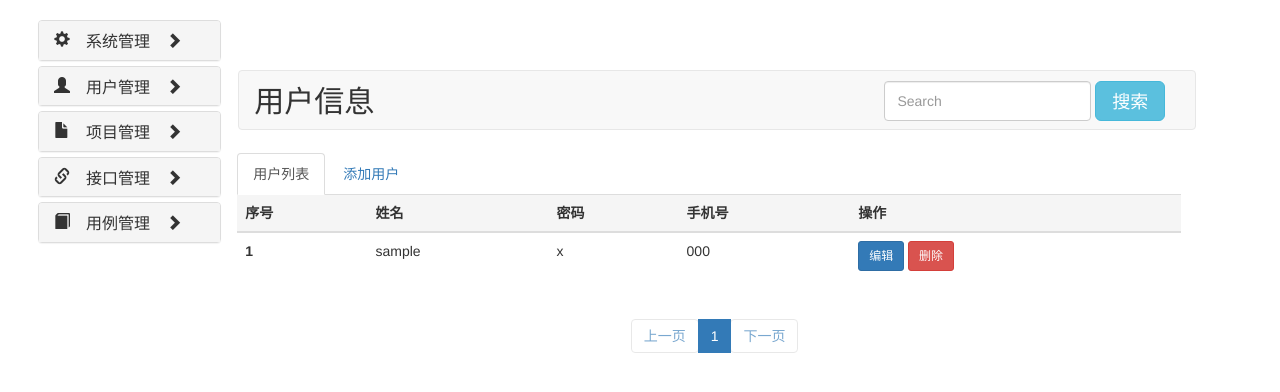
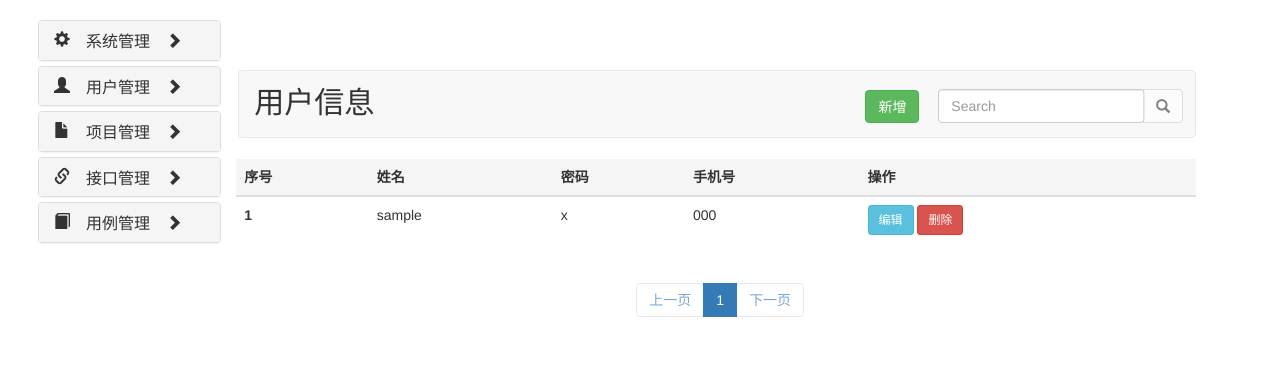
Before and after one commit to wanhb123/auto_api1, a Flask app: page /app/user/getUserInfo in a window 1280 px wide. Shown: the part 52-444 px from the top of the page. Run offline with Flask 2, Linux system fonts and the light colour scheme; tables that the repository leaves empty hold one stand-in row (values such as "Sample post"); some libraries are stand-ins or nearby versions.

Commit message:
增加新增用户页面

```diff
--- a/apps/user/views.py
+++ b/apps/user/views.py
@@ -49,13 +49,17 @@ def add_user():
         phone = request.form.get('phone')
         idCard = request.form.get('idcard')
         if username and password:
-            user = User(username=username, password=password, phone=phone)
-            db.session.add(user)
-            db.session.commit()
+            try:
+                user = User(username=username, password=password, phone=phone)
+                db.session.add(user)
+                db.session.commit()
+                return redirect(url_for('user.getUsersInfo'))
+            except Exception as e:
+                print('发生{}异常'.format(e))
         else:
-            data = {'msg': '信息不能为空'}
-            return jsonify(data)
-    return redirect('/getUserInfo')
+            return render_template('add/addUser.html', msg='信息不能为空')
+    else:
+        return render_template('add/addUser.html')
 
 
 @user.route('/searchUserInfo', methods=['GET', 'POST'])
@@ -68,7 +72,7 @@ def searchUserInfo():
     if keyword:
         pagination = User.query.filter(User.username.contains(keyword)).paginate(page=page, per_page=5)
         print(type(pagination))
-        if pagination == 0:
+        if pagination.items == 0:
             return render_template('user/userInfo.html', msg='暂无数据')
         else:
             return render_template('user/userInfo.html', pagination=pagination)
--- a/templates/add/InterfaceDetail.html
+++ b/templates/add/InterfaceDetail.html
@@ -11,6 +11,7 @@
                 </div>
                 <div class="collapse navbar-collapse" id="bs-example-navbar-collapse-1">
                     <form class="navbar-form navbar-right" action="{{ url_for('interface.searchInterface') }}" method="post">
+                        <a href="{{ url_for() }}"></a>
                         <div class="form-group" style="margin-top: 2px;">
                             <input type="text" name="search" class="form-control" placeholder="Search" style="height: 40px;">
                         </div>
--- a/templates/add/base.html
+++ b/templates/add/base.html
@@ -75,6 +75,8 @@
                             <ul class="list-group">
                                 <li class="list-group-item">&nbsp;&nbsp;&nbsp;&nbsp;<a
                                         href="{{ url_for('user.getUsersInfo') }}">用户信息</a></li>
+                                <li class="list-group-item">&nbsp;&nbsp;&nbsp;&nbsp;<a
+                                        href="{{ url_for('user.add_user') }}">新增用户</a></li>
                             </ul>
                         </div>
                     </div>
--- a/templates/user/userInfo.html
+++ b/templates/user/userInfo.html
@@ -2,40 +2,46 @@
 {% block mycss %}
     <style>
         .form-control {
-            height: 46px;
+            height: 34px;
+            margin-top: 10px;
+        }
+    .btn-success{
+        margin-top: 10px;
+        margin-right: 15px;
+        height: 33px;
+    }
+    .input-group-btn:last-child>.btn, .input-group-btn:last-child>.btn-group{
+        margin-top: 9px;
+        margin-left: -20px;
+    }
+    .input-group-btn{
+         opacity:0.6;
     }
     </style>
 {% endblock %}
 {% block center %}
     <div class="row">
-        <nav class="navbar navbar-default" style="margin-left: 2px; margin-top: 50px;">
+        <nav class="navbar navbar-default" style="margin-left: 2px; margin-top: 50px;height: 68px;">
             <div class="container-fluid" style="margin-left: auto;">
                 <div class="navbar-header">
-                    <h2 style="margin-top: 14px;">用户信息</h2>
+                    <h2 style="margin-top: 15px">用户信息</h2>
                 </div>
                 <div class="collapse navbar-collapse" id="bs-example-navbar-collapse-1">
                     <form class="navbar-form navbar-right" action="{{ url_for('user.searchUserInfo') }}" method="post">
-                        <div class="form-group" style="margin-top: 2px;">
-                            <input type="text" name="search" class="form-control" placeholder="Search" style="height: 40px;">
+                        <a href="{{ url_for('user.add_user') }}" class="btn btn-success">新增</a>
+                        <div class="form-group">
+                            <input type="text" name="search" class="form-control" placeholder="Search">
+                            <span class="input-group-btn pull-right">
+                                <button class="btn btn-default glyphicon glyphicon-search" id="search"></button>
+                            </span>
                         </div>
-                        <button type="submit" class="btn btn-lg btn-info"
-                                style="height: 40px; margin-top: 2px;padding-top: 8px;" id="search">搜索
-                        </button>
                     </form>
                 </div>
             </div>
         </nav>
     </div>
     <div class="row">
-        <div class="panel-body" style="margin-left: -14px; margin-top: -20px;">
-            <div>
-                <ul class="nav nav-tabs navbar-btn" role="tablist" style="margin-bottom: 0px;">
-                    <li role="presentation" class="active"><a href="#home" aria-controls="home" role="tab"
-                                                              data-toggle="tab">用户列表</a></li>
-                    <li role="presentation"><a href="#profile" aria-controls="profile" role="tab"
-                                               data-toggle="tab">添加用户</a></li>
-                </ul>
-
+        <div style="margin-top: 1px;">
             <!-- 人员信息表格 -->
             <div class="tab-content">
                 <div role="tabpanel" class="tab-pane active" id="home">
@@ -58,7 +64,8 @@
                                     <td>{{ user.password }}</td>
                                     <td>{{ user.phone }}</td>
                                     <td>
-                                            <a href="{{ url_for('user.editUser') }}?id={{ user.id }}" class="btn btn-sm btn-primary">编辑</a>
+                                        <a href="{{ url_for('user.editUser') }}?id={{ user.id }}"
+                                           class="btn btn-sm btn-info">编辑</a>
                                         <a href="#" class="btn btn-danger btn-sm" id="delmodal">删除</a>
                                     </td>
                                 </tr>
@@ -70,7 +77,8 @@
                             <ul class="pagination">
                                 <li>
                                     {% if pagination.has_prev %}
-                                        <a href="{{ url_for('user.getUsersInfo') }}?page={{ pagination.prev_num }}" aria-label="Previous">
+                                        <a href="{{ url_for('user.getUsersInfo') }}?page={{ pagination.prev_num }}"
+                                           aria-label="Previous">
                                             <span aria-hidden="true">上一页</span>
                                         </a>
                                     {% else %}
@@ -78,11 +86,14 @@
                                     {% endif %}
                                 </li>
                                 {% for page_num in range(1, pagination.pages + 1) %}
-                                    <li {% if pagination.page == page_num %} class="active" {% endif %}><a href="{{ url_for('user.getUsersInfo') }}?page={{ page_num }}">{{ page_num }}</a></li>
+                                    <li {% if pagination.page == page_num %} class="active" {% endif %}><a
+                                            href="{{ url_for('user.getUsersInfo') }}?page={{ page_num }}">{{ page_num }}</a>
+                                    </li>
                                 {% endfor %}
                                 <li>
                                     {% if pagination.has_next %}
-                                        <a href="{{ url_for('user.getUsersInfo') }}?page={{ pagination.next_num }}" aria-label="Next">
+                                        <a href="{{ url_for('user.getUsersInfo') }}?page={{ pagination.next_num }}"
+                                           aria-label="Next">
                                             <span aria-hidden="true">下一页</span>
                                         </a>
                                     {% else %}
@@ -121,10 +132,20 @@
             </div>
         </div>
     </div>
-    </div>
     {% block myjs %}
         <script>
+            $('#search').click(function () {
+                let content = $("input[name='search']").val();
+                $.ajax({
+                    type: 'POST',
+                    url: '{{ url_for('user.searchUserInfo') }}',
+                    dataType: 'json',
+                    data: {search: content},
+                    success: function (data) {
 
+                    }
+                })
+            })
         </script>
     {% endblock %}
 {% endblock %}
```
Also changed, not shown: templates/add/addUser.html (+6 -5 lines). Lines whose indentation alone changed are shown as unchanged.
